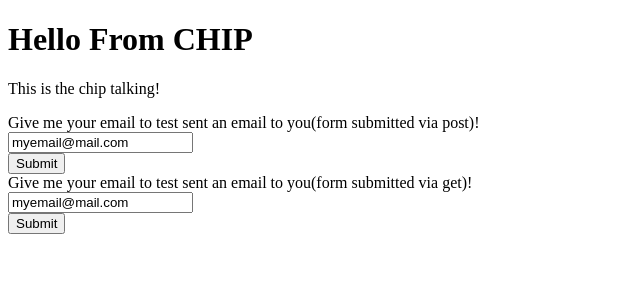
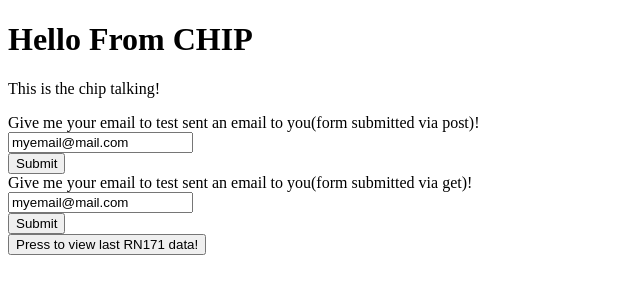
Before and after one commit to harrypower/CHIP-cgi-example, a plain HTML site: page index.html in a window 1280 px wide. Shown: the whole page, without its empty margins (0-640 px from the left). Drawn offline with Linux system fonts and the light colour scheme.

Commit message:
added docs and viewing data page

```diff
--- a/index.html
+++ b/index.html
@@ -18,5 +18,8 @@ Give me your email to test sent an email to you(form submitted via get)!<br>
   <input type="submit" value="Submit">
 </form>
 
+<form action="/cgi-bin/last-RN171-data.cgi" method="get">
+  <input type="submit" value="Press to view last RN171 data!">
+</form>
 </body>
 </html>
```
Also changed, not shown: 3 other files.
